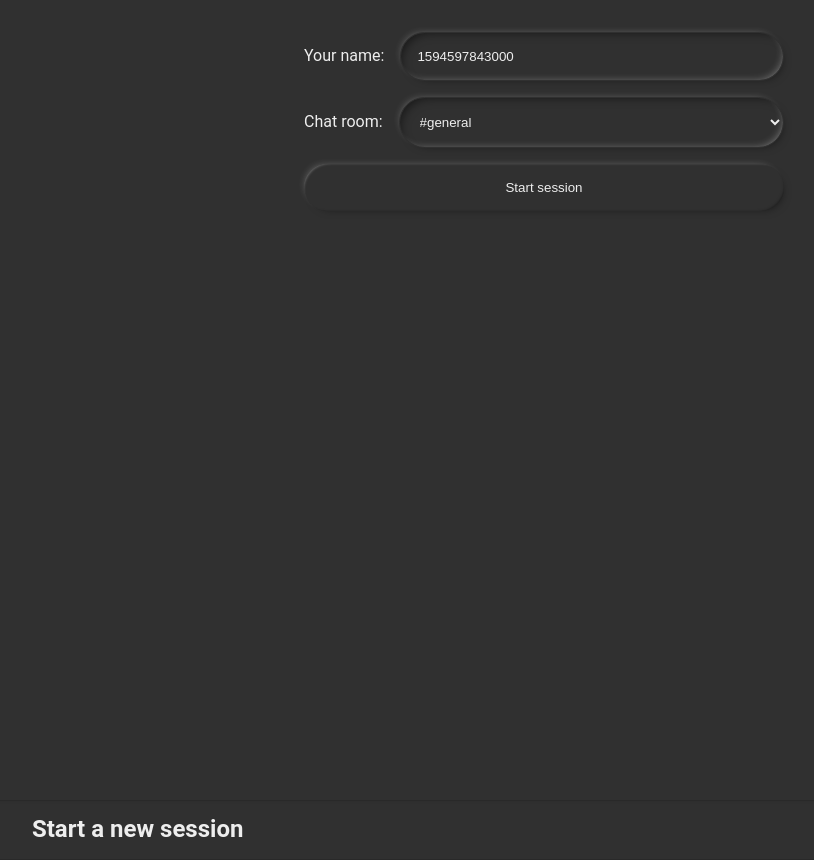
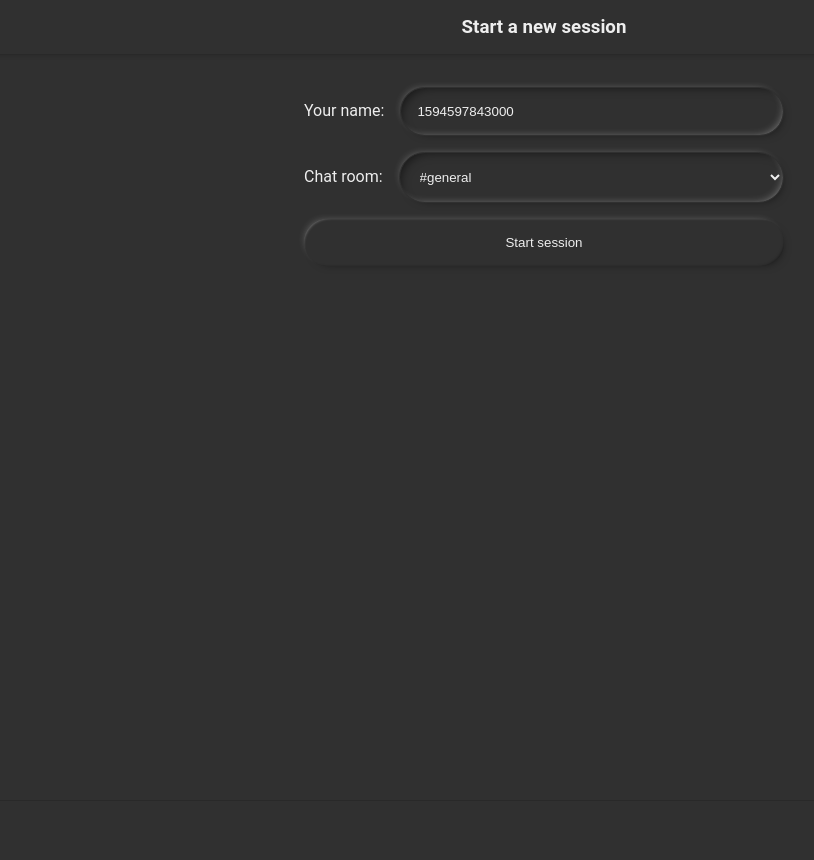
Before and after one commit to DiegoMFR/chat-client, an Angular app: page / in a window 1280 px wide. Shown: the whole page, without its empty margins (96-910 px from the left). After the commit the page ends 801 px from the top, so only its background shows below. Built offline with nearby package versions, Linux system fonts and the light colour scheme.

Commit message:
header fix

```diff
--- a/src/app/app.component.html
+++ b/src/app/app.component.html
@@ -9,9 +9,6 @@
   </div>
 </section>
 <ng-template [ngIf]="!closeLobby">
-  <nav class="header">
-    <h1 class="header__title">Start a new session</h1>
-  </nav>
   <app-lobby
     [userId]="userId"
     (selectChatRoom)="onSelectChatRoom($event)"
--- a/src/app/lobby/lobby.component.html
+++ b/src/app/lobby/lobby.component.html
@@ -1,4 +1,7 @@
 <section class="lobby">
+    <nav class="lobby__header">
+        <h1 class="lobby__title">Start a new session</h1>
+    </nav>
     <div class="nm-form lobby__form">
         <p class="nm-formfield">
             <label class="nm-label" for="username">Your name: </label>
--- a/src/app/lobby/lobby.component.scss
+++ b/src/app/lobby/lobby.component.scss
@@ -11,6 +11,18 @@
     height: 100vh;
 }
 
+.lobby__header {
+    box-shadow: $shadow-drop;
+    color: $text-color;
+    padding: 1rem;
+    border-bottom: 1px solid $border;
+}
+
+.lobby__title {
+    margin: 0 auto;
+    max-width: $width-tablet;
+}
+
 .lobby__form {
     max-width: $width-mobile;
     margin: auto;
```
